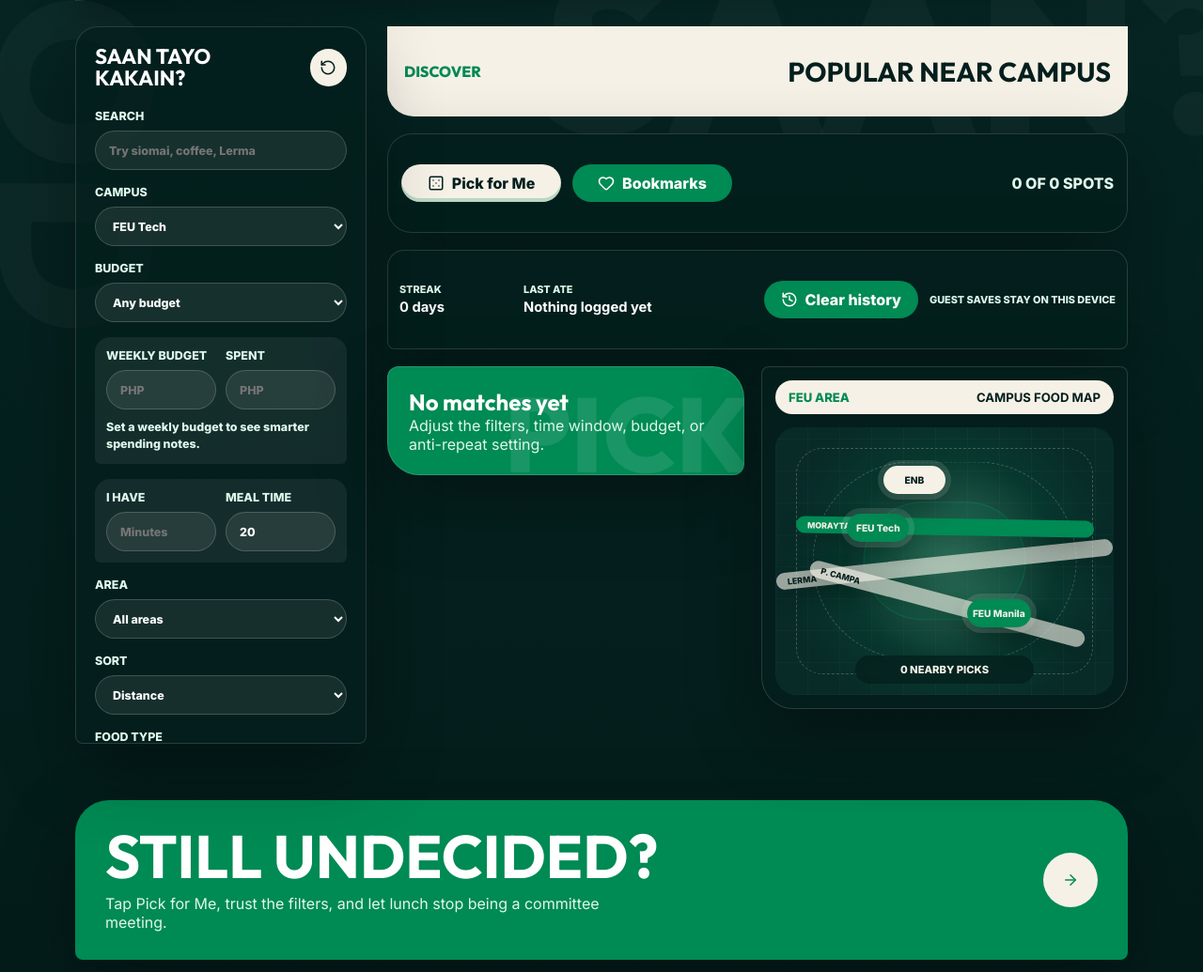
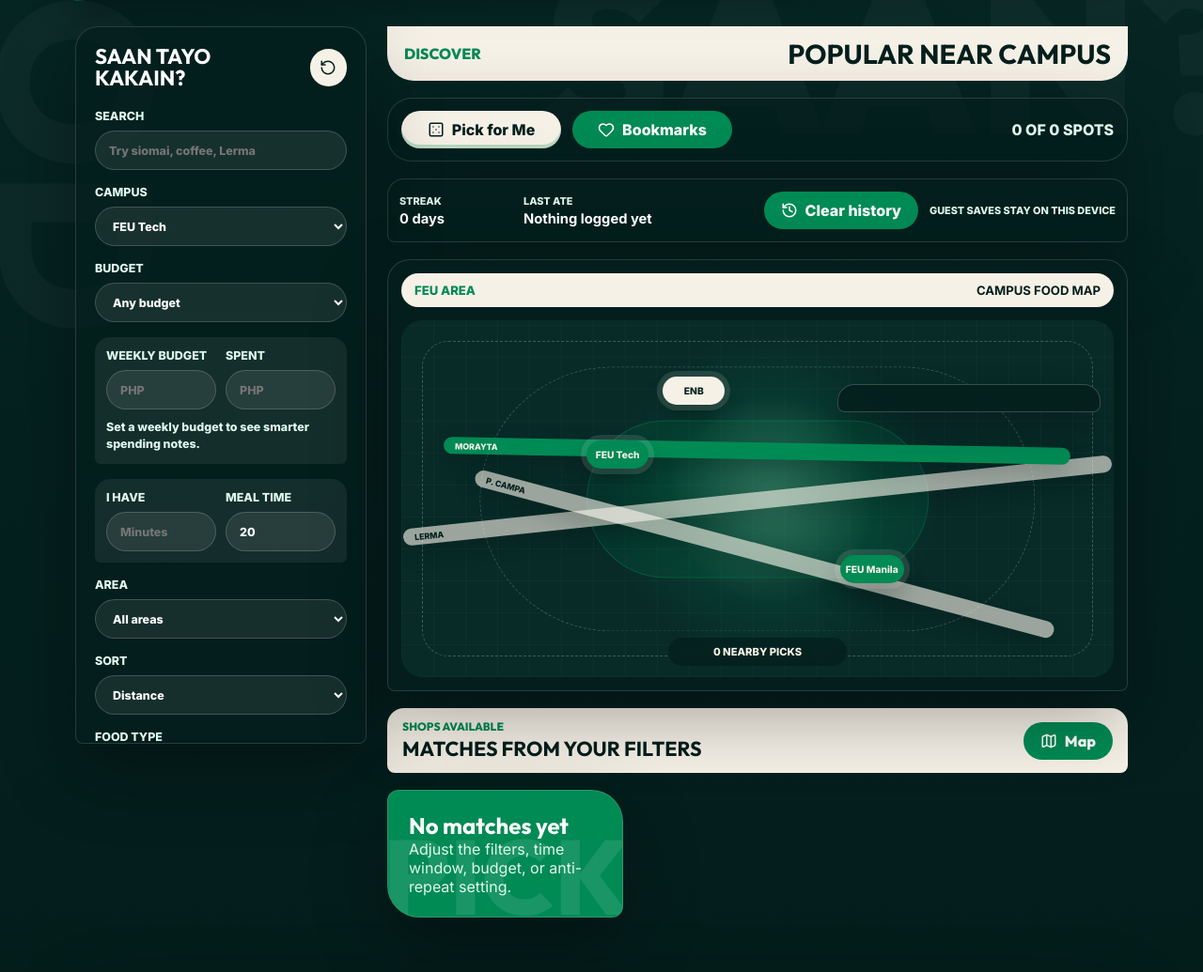
Before and after one commit to vanjDev/ACMDevWeek, a FastAPI app: page / in a window 1280 px wide. Shown: the part 669-1704 px from the top of the page at 94% size. Run offline with FastAPI, Linux system fonts and the light colour scheme; data that the repository does not hold is empty; some libraries are stand-ins or nearby versions.

Commit message:
feat: implement interactive campus map and filter interface for food finder

```diff
--- a/app/static/css/style.css
+++ b/app/static/css/style.css
@@ -707,15 +707,49 @@ input[type="range"] {
 
 .content-grid {
   display: grid;
-  grid-template-columns: minmax(0, 1fr) 390px;
+  grid-template-columns: 1fr;
   gap: 18px;
   align-items: start;
 }
 
 .results-grid {
   display: grid;
-  grid-template-columns: repeat(auto-fill, minmax(205px, 1fr));
-  gap: 22px 18px;
+  grid-template-columns: repeat(auto-fill, minmax(245px, 1fr));
+  gap: 30px 18px;
+}
+
+.shops-panel {
+  min-width: 0;
+}
+
+.shops-heading {
+  min-height: 58px;
+  display: flex;
+  align-items: center;
+  justify-content: space-between;
+  gap: 12px;
+  margin-bottom: 18px;
+  border-radius: 18px 18px 8px 8px;
+  padding: 12px 16px;
+  color: var(--ink);
+  background: var(--cream);
+  font-family: Outfit, Inter, sans-serif;
+  text-transform: uppercase;
+}
+
+.shops-heading div {
+  display: grid;
+  gap: 2px;
+}
+
+.shops-heading span {
+  color: var(--green);
+  font-size: 0.75rem;
+  font-weight: 900;
+}
+
+.shops-heading strong {
+  font-size: clamp(1rem, 2vw, 1.35rem);
 }
 
 .load-more {
@@ -754,6 +788,13 @@ input[type="range"] {
   background: var(--cream);
   box-shadow: 0 22px 45px rgba(0, 0, 0, 0.28);
   animation: rise 0.24s ease both;
+  outline: 0 solid transparent;
+  transition: outline-color 0.18s ease, transform 0.18s ease;
+}
+
+.food-card.map-selected-card {
+  outline: 4px solid var(--green-2);
+  transform: translateY(-2px);
 }
 
 .skeleton-card {
@@ -766,7 +807,7 @@ input[type="range"] {
 }
 
 .food-card:nth-child(3n + 2) {
-  margin-top: 28px;
+  margin-top: 0;
 }
 
 .food-image {
@@ -907,12 +948,15 @@ input[type="range"] {
 }
 
 .map-wrap {
-  position: sticky;
-  top: 18px;
+  position: relative;
   height: auto;
   min-height: 0;
   overflow: hidden;
   border-radius: 8px 8px 34px 34px;
+}
+
+.top-map-wrap {
+  border-radius: 24px 24px 8px 8px;
 }
 
 .map-heading {
@@ -935,8 +979,8 @@ input[type="range"] {
 #map,
 .campus-map {
   position: relative;
-  height: 285px;
-  min-height: 285px;
+  height: 380px;
+  min-height: 380px;
   margin: 0 14px 14px;
   overflow: hidden;
   border-radius: 22px;
@@ -1062,11 +1106,56 @@ input[type="range"] {
 }
 
 .map-food-dot:hover,
-.map-food-dot:focus-visible {
+.map-food-dot:focus-visible,
+.map-food-dot.active {
   background: var(--green);
   color: var(--cream);
   outline: 2px solid var(--cream);
   z-index: 8;
+}
+
+.map-food-dot.active {
+  width: 36px;
+  height: 36px;
+}
+
+.map-selected {
+  position: absolute;
+  right: 14px;
+  top: 68px;
+  z-index: 10;
+  width: min(280px, calc(100% - 28px));
+  display: grid;
+  gap: 8px;
+  border: 1px solid rgba(246, 241, 231, 0.22);
+  border-radius: 18px 18px 8px 8px;
+  padding: 14px;
+  color: var(--white);
+  background: rgba(4, 31, 29, 0.86);
+  box-shadow: 0 18px 35px rgba(0, 0, 0, 0.28);
+  backdrop-filter: blur(8px);
+}
+
+.map-selected span {
+  color: var(--mint);
+  font-size: 0.66rem;
+  font-weight: 900;
+  text-transform: uppercase;
+}
+
+.map-selected strong {
+  font-family: Outfit, Inter, sans-serif;
+  font-size: 1.05rem;
+  line-height: 1.05;
+  text-transform: uppercase;
+}
+
+.map-selected p {
+  margin: 0;
+  color: var(--mint);
+  font-size: 0.78rem;
+  font-weight: 800;
+  line-height: 1.35;
 }
 
 .map-summary {
@@ -1358,8 +1447,8 @@ input[type="range"] {
 
   #map,
   .campus-map {
-    min-height: 300px;
-    height: 300px;
+    min-height: 340px;
+    height: 340px;
   }
 }
 
@@ -1426,4 +1515,12 @@ input[type="range"] {
   .food-card:nth-child(3n + 2) {
     margin-top: 0;
   }
+
+  .map-selected {
+    left: 12px;
+    right: 12px;
+    top: auto;
+    bottom: 58px;
+    width: auto;
+  }
 }
--- a/app/static/js/app.js
+++ b/app/static/js/app.js
@@ -451,6 +451,10 @@ function setupFilters() {
     renderFoods(state.foods);
   });
 
+  document.getElementById("scrollToMap").addEventListener("click", () => {
+    document.getElementById("map")?.scrollIntoView({ behavior: "smooth", block: "center" });
+  });
+
   document.getElementById("heroPickForMe")?.addEventListener("click", () => {
     document.getElementById("pickForMe")?.click();
     document.getElementById("pickResult")?.scrollIntoView({ behavior: "smooth", block: "center" });
@@ -459,6 +463,7 @@ function setupFilters() {
   document.getElementById("results").addEventListener("click", async (event) => {
     const bookmarkButton = event.target.closest("[data-bookmark]");
     const ateButton = event.target.closest("[data-ate]");
+    const card = event.target.closest("[data-food-id]");
     if (bookmarkButton) {
       const id = Number(bookmarkButton.dataset.bookmark);
       const bookmarks = getBookmarks();
@@ -470,6 +475,8 @@ function setupFilters() {
     if (ateButton) {
       const food = state.foods.find((item) => item.id === Number(ateButton.dataset.ate));
       if (food) logFood(food);
+    } else if (card) {
+      window.selectFoodOnMap?.(card.dataset.foodId, false);
     }
   });
 }
--- a/app/static/js/map.js
+++ b/app/static/js/map.js
@@ -28,6 +28,10 @@ function markerLabel(food) {
   return `${food.name} - ${food.restaurant} - PHP ${food.price_min}-${food.price_max}`;
 }
 
+function formatMapArea(value) {
+  return value.replaceAll("_", " ").replace(/\b\w/g, (char) => char.toUpperCase());
+}
+
 function initSaanMap() {
   const map = document.getElementById("map");
   if (!map) return;
@@ -41,6 +45,7 @@ function initSaanMap() {
     <div class="map-street street-morayta"><span>Morayta</span></div>
     <div id="mapAnchors"></div>
     <div id="mapFoodMarkers"></div>
+    <aside id="mapSelected" class="map-selected" hidden></aside>
     <div id="mapSummary" class="map-summary">Loading nearby picks...</div>
   `;
 
@@ -55,12 +60,47 @@ function initSaanMap() {
   }).join("");
 }
 
+function selectedMapMarkup(food, index) {
+  return `
+    <span>Selected Shop</span>
+    <strong>${index + 1}. ${food.name}</strong>
+    <p>${food.restaurant} - PHP ${food.price_min}-${food.price_max} - ${food.walking_minutes} min walk</p>
+    <button class="primary-button compact-button" type="button" data-map-view="${food.id}">
+      View shop
+    </button>
+  `;
+}
+
+function selectFoodOnMap(foodId, shouldScroll = false) {
+  const target = document.querySelector(`[data-food-id="${foodId}"]`);
+  const foods = window.SaanMapFoods || [];
+  const foodIndex = foods.findIndex((food) => String(food.id) === String(foodId));
+  const selectedPanel = document.getElementById("mapSelected");
+  if (selectedPanel && foodIndex >= 0) {
+    selectedPanel.innerHTML = selectedMapMarkup(foods[foodIndex], foodIndex);
+    selectedPanel.hidden = false;
+  }
+
+  document.querySelectorAll(".map-food-dot.active").forEach((pin) => pin.classList.remove("active"));
+  document.querySelector(`[data-food-target="${foodId}"]`)?.classList.add("active");
+  document.querySelectorAll(".food-card.map-selected-card").forEach((card) => card.classList.remove("map-selected-card"));
+
+  if (target) {
+    target.classList.add("map-selected-card");
+    if (shouldScroll) {
+      target.scrollIntoView({ behavior: "smooth", block: "center" });
+    }
+  }
+}
+
 function updateMap(foods, campusKey) {
   const markerLayer = document.getElementById("mapFoodMarkers");
   const summary = document.getElementById("mapSummary");
-  if (!markerLayer || !summary) return;
+  const selectedPanel = document.getElementById("mapSelected");
+  if (!markerLayer || !summary || !selectedPanel) return;
 
   const visibleFoods = foods.slice(0, 24);
+  window.SaanMapFoods = visibleFoods;
   markerLayer.innerHTML = visibleFoods.map((food, index) => {
     const point = mapPoint(food.latitude, food.longitude);
     return `
@@ -69,6 +109,7 @@ function updateMap(foods, campusKey) {
         type="button"
         style="left:${point.x}%;top:${point.y}%;--delay:${index * 16}ms;"
         data-food-target="${food.id}"
+        data-food-index="${index}"
         aria-label="${markerLabel(food)}"
         title="${markerLabel(food)}"
       >
@@ -78,15 +119,27 @@ function updateMap(foods, campusKey) {
   }).join("");
 
   summary.textContent = `${visibleFoods.length} nearby picks`;
+  selectedPanel.hidden = !visibleFoods.length;
+  if (visibleFoods.length) {
+    selectedPanel.innerHTML = selectedMapMarkup(visibleFoods[0], 0);
+    selectFoodOnMap(visibleFoods[0].id, false);
+  }
 
   markerLayer.querySelectorAll("[data-food-target]").forEach((button) => {
     button.addEventListener("click", () => {
-      document.querySelector(`[data-food-id="${button.dataset.foodTarget}"]`)?.scrollIntoView({
-        behavior: "smooth",
-        block: "center",
-      });
+      const food = visibleFoods[Number(button.dataset.foodIndex)];
+      selectedPanel.innerHTML = selectedMapMarkup(food, Number(button.dataset.foodIndex));
+      selectedPanel.hidden = false;
+      selectFoodOnMap(button.dataset.foodTarget, true);
     });
   });
+
+  selectedPanel.onclick = (event) => {
+    const button = event.target.closest("[data-map-view]");
+    if (!button) return;
+    selectFoodOnMap(button.dataset.mapView, true);
+  };
 }
 
 document.addEventListener("DOMContentLoaded", initSaanMap);
+window.selectFoodOnMap = selectFoodOnMap;
--- a/app/templates/index.html
+++ b/app/templates/index.html
@@ -228,20 +228,31 @@
       <span id="saveStatus" class="save-status">Guest saves stay on this device</span>
     </section>
 
+    <section class="map-wrap top-map-wrap" aria-label="Food map">
+      <div class="map-heading">
+        <span>FEU Area</span>
+        <strong>Campus Food Map</strong>
+      </div>
+      <div id="map"></div>
+    </section>
+
     <div class="content-grid">
-      <section>
+      <section class="shops-panel">
+        <div class="shops-heading">
+          <div>
+            <span>Shops Available</span>
+            <strong>Matches From Your Filters</strong>
+          </div>
+          <button id="scrollToMap" class="secondary-button compact-button" type="button">
+            <i data-lucide="map"></i>
+            Map
+          </button>
+        </div>
         <div id="results" class="results-grid" aria-live="polite"></div>
         <button id="loadMore" class="load-more" type="button" hidden>
           <i data-lucide="chevrons-down"></i>
           Show More
         </button>
-      </section>
-      <section class="map-wrap" aria-label="Food map">
-        <div class="map-heading">
-          <span>FEU Area</span>
-          <strong>Campus Food Map</strong>
-        </div>
-        <div id="map"></div>
       </section>
     </div>
   </section>
```
